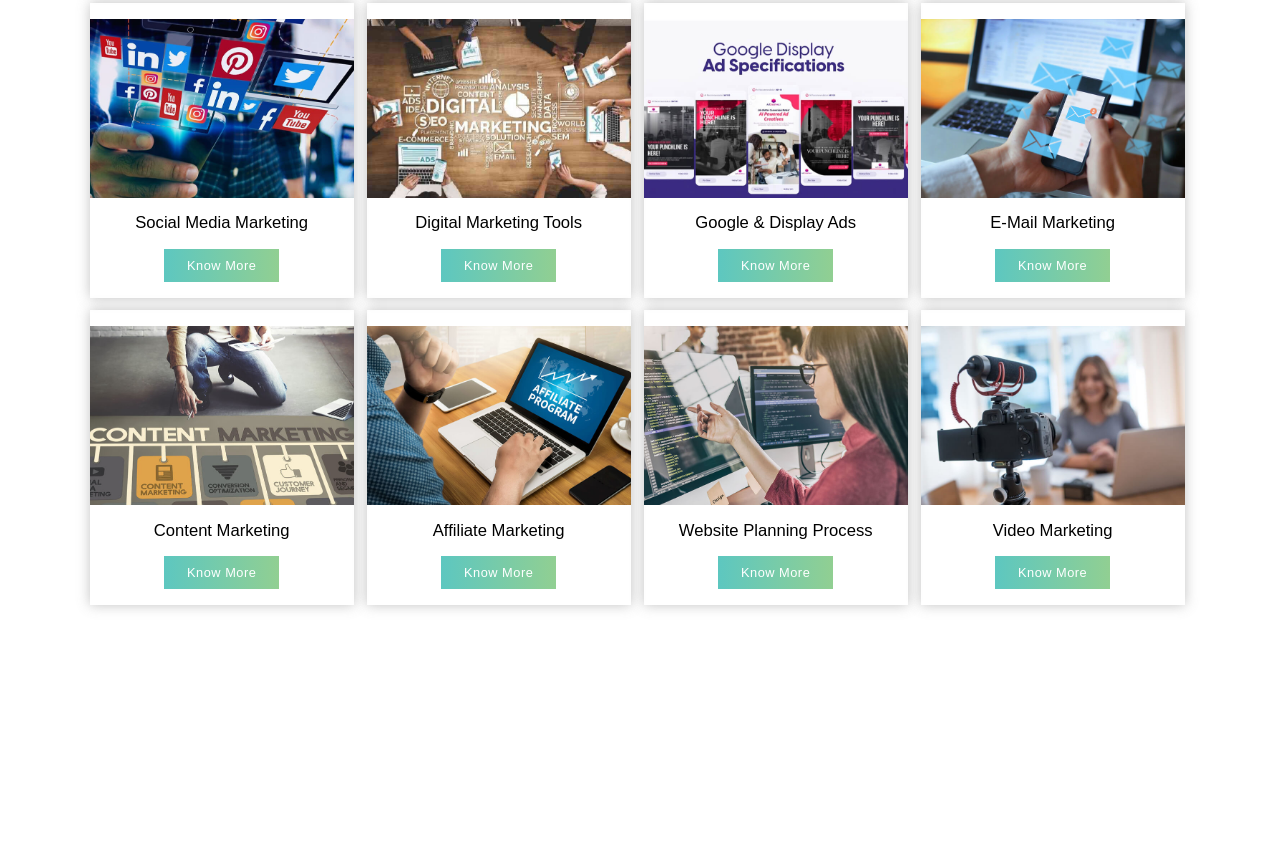
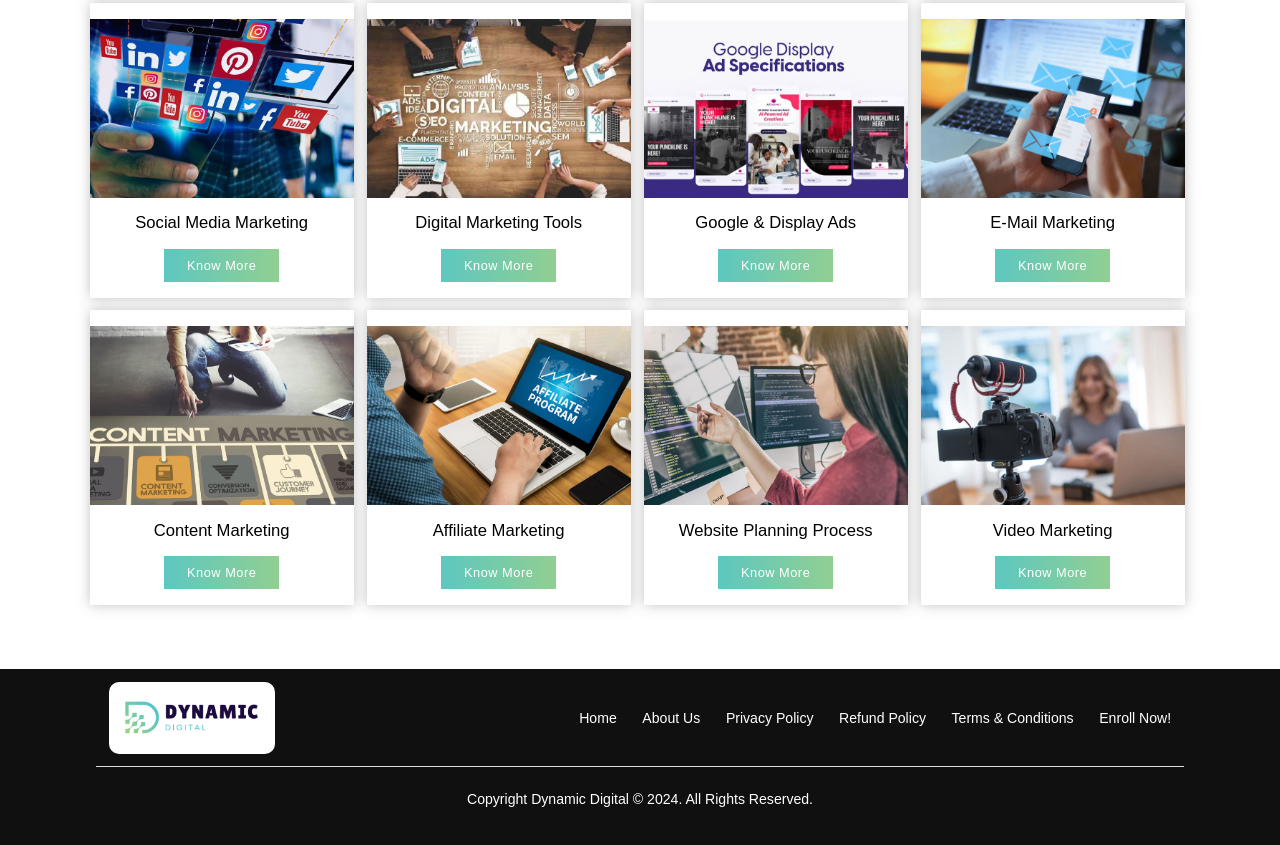
Before and after one commit to pravesh-dev/Dynamic-Digital, a plain HTML site: page index.html in a window 1280 px wide. Shown: the part 1218-2063 px from the top of the page. Before the commit the page ends 1887 px from the top, so only its background shows below. Drawn offline with nearby package versions, Linux system fonts and the light colour scheme.

Commit message:
added footer section

```diff
--- a/index.html
+++ b/index.html
@@ -60,6 +60,22 @@
             </div>
         </section>
     </main>
+    <footer>
+        <div id="footer-top">
+            <div id="footer-logo">
+                <img src="images/logo.png" alt="">
+            </div>
+            <div id="footer-nav">
+                <a href="#">Home</a>
+                <a href="#">About Us</a>
+                <a href="#">Privacy Policy</a>
+                <a href="#">Refund Policy</a>
+                <a href="#">Terms & Conditions</a>
+                <a href="#">Enroll Now!</a>
+            </div>
+        </div>
+        <p id="footer-bottom">Copyright Dynamic Digital © 2024. All Rights Reserved.</p>
+    </footer>
     <script src="script.js"></script>
 </body>
 
--- a/style.css
+++ b/style.css
@@ -231,6 +231,51 @@ nav a {
     text-decoration: none;
 }
 
+/* footer section styling */
+
+footer{
+    width: 100%;
+    height: 22vh;
+    background: #101010;
+    display: flex;
+    flex-direction: column;
+    align-items: center;
+}
+#footer-top{
+    width: 85%;
+    border-bottom: 1.3px solid #dcdcdc;
+    display: flex;
+    align-items: center;
+    justify-content: space-between;
+    padding: 1vw;
+}
+#footer-logo{
+    width: 13vw;
+    height: 9vh;
+    border-radius: 10px;
+    background: #fff;
+    display: flex;
+    justify-content: center;
+    align-items: center;
+}
+#footer-logo > img{
+    width: 11vw;
+}
+#footer-nav{
+    display: flex;
+    gap: 2vw;
+}
+#footer-nav a{
+    color: #fff;
+    text-decoration: none;
+    font-size: 1.1vw;
+}
+#footer-bottom{
+    text-align: center;
+    color: white;
+    margin-top: 3vh;
+    font-size: 1.1vw;
+}
 @media (max-width: 700px) {
   /* Nav bar responsiveness for small devices */
 
@@ -311,7 +356,7 @@ nav a {
     height: 110vh;
 }
   #hero-content{
-    flex-direction: column-reverse;
+    flex-direction: column;
   }
   #hero-left{
     width: 100%;
@@ -373,4 +418,29 @@ nav a {
   .module-card > a{
     font-size: 1rem;
   }
+
+  /* footer section responsiveness for small devices */
+  footer{
+    height: 29vh;
+    justify-content: center;
+  }
+  #footer-top{
+    flex-direction: column;
+    align-items: start;
+    padding: 3vh 1vw;
+    gap: 1.6vh;
+  }
+  #footer-logo{
+    width: 30vw;
+    height: 10vw;
+  }
+  #footer-logo img{
+    width: 23vw;
+  }
+  #footer-nav a{
+    font-size: 2.2vw;
 }
+#footer-bottom{
+      font-size: 2.2vw;
+  }
+}
```
